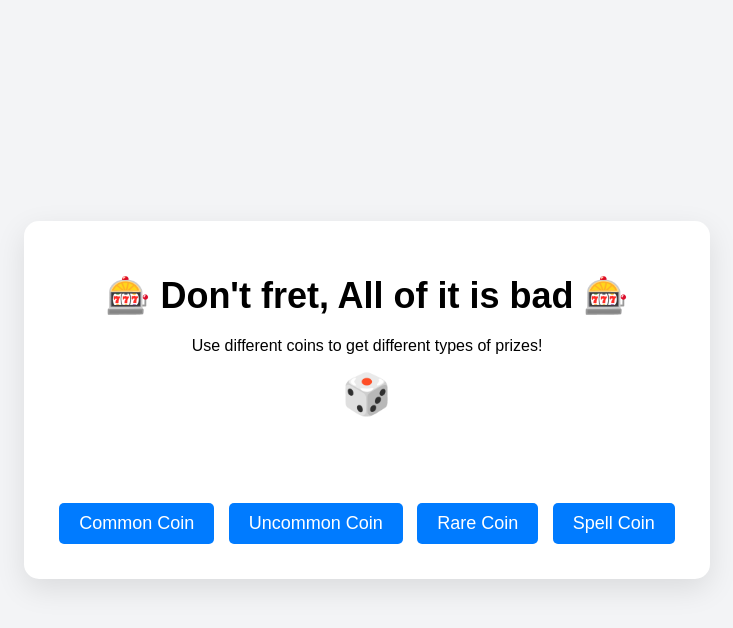
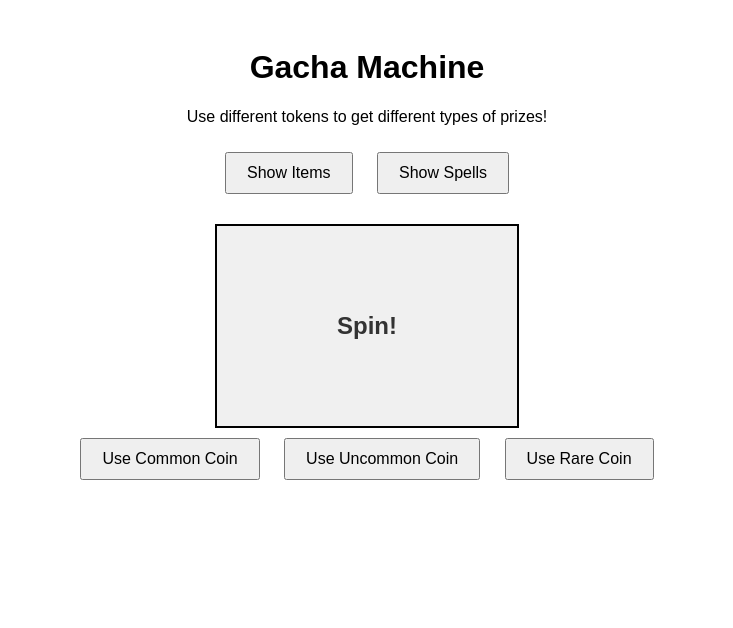
Before and after one commit to AndrewKehr/Game-Machine, a plain HTML site: page index.html in a window 1280 px wide. Shown: the whole page, without its empty margins (273-1006 px from the left). Drawn offline with Linux system fonts and the light colour scheme.

Commit message:
Update index.html

```diff
--- a/index.html
+++ b/index.html
@@ -3,24 +3,60 @@
 <head>
     <meta charset="UTF-8">
     <meta name="viewport" content="width=device-width, initial-scale=1.0">
-    <title>Your Random Loot Generator</title>
-    <link rel="stylesheet" href="styles.css">
+    <title>Gacha Machine</title>
+    <style>
+        body {
+            font-family: Arial, sans-serif;
+            text-align: center;
+            padding: 20px;
+        }
+        #gacha-container {
+            margin-top: 20px;
+        }
+        #gacha-slot {
+            width: 300px;
+            height: 200px;
+            border: 2px solid #000;
+            margin: 0 auto;
+            background-color: #f0f0f0;
+            line-height: 200px;
+            font-size: 24px;
+            font-weight: bold;
+            color: #333;
+        }
+        #result {
+            margin-top: 20px;
+            font-size: 18px;
+        }
+        button {
+            margin: 10px;
+            padding: 10px 20px;
+            font-size: 16px;
+            cursor: pointer;
+        }
+        .hidden {
+            display: none;
+        }
+    </style>
 </head>
 <body>
-    <div class="container">
-        <h1>🎰 Don't fret, All of it is bad 🎰</h1>
-        <p>Use different coins to get different types of prizes!</p>
-        <div id="gacha-machine">
-            <div id="gacha-slot">🎲</div>
-            <div id="result"></div>
-        </div>
-        <div class="buttons">
-            <button onclick="pullGacha('common')">Common Coin</button>
-            <button onclick="pullGacha('uncommon')">Uncommon Coin</button>
-            <button onclick="pullGacha('rare')">Rare Coin</button>
-            <button onclick="pullGacha('spell')">Spell Coin</button>
-        </div>
+    <h1>Gacha Machine</h1>
+    <p>Use different tokens to get different types of prizes!</p>
+
+    <div id="view-controls">
+        <button onclick="showItems()">Show Items</button>
+        <button onclick="showSpells()">Show Spells</button>
     </div>
+
+    <div id="gacha-container">
+        <div id="gacha-slot">Spin!</div>
+        <button onclick="pullGacha('common')">Use Common Coin</button>
+        <button onclick="pullGacha('uncommon')">Use Uncommon Coin</button>
+        <button onclick="pullGacha('rare')">Use Rare Coin</button>
+    </div>
+
+    <div id="result"></div>
+
     <script src="gacha.js"></script>
 </body>
 </html>
```
